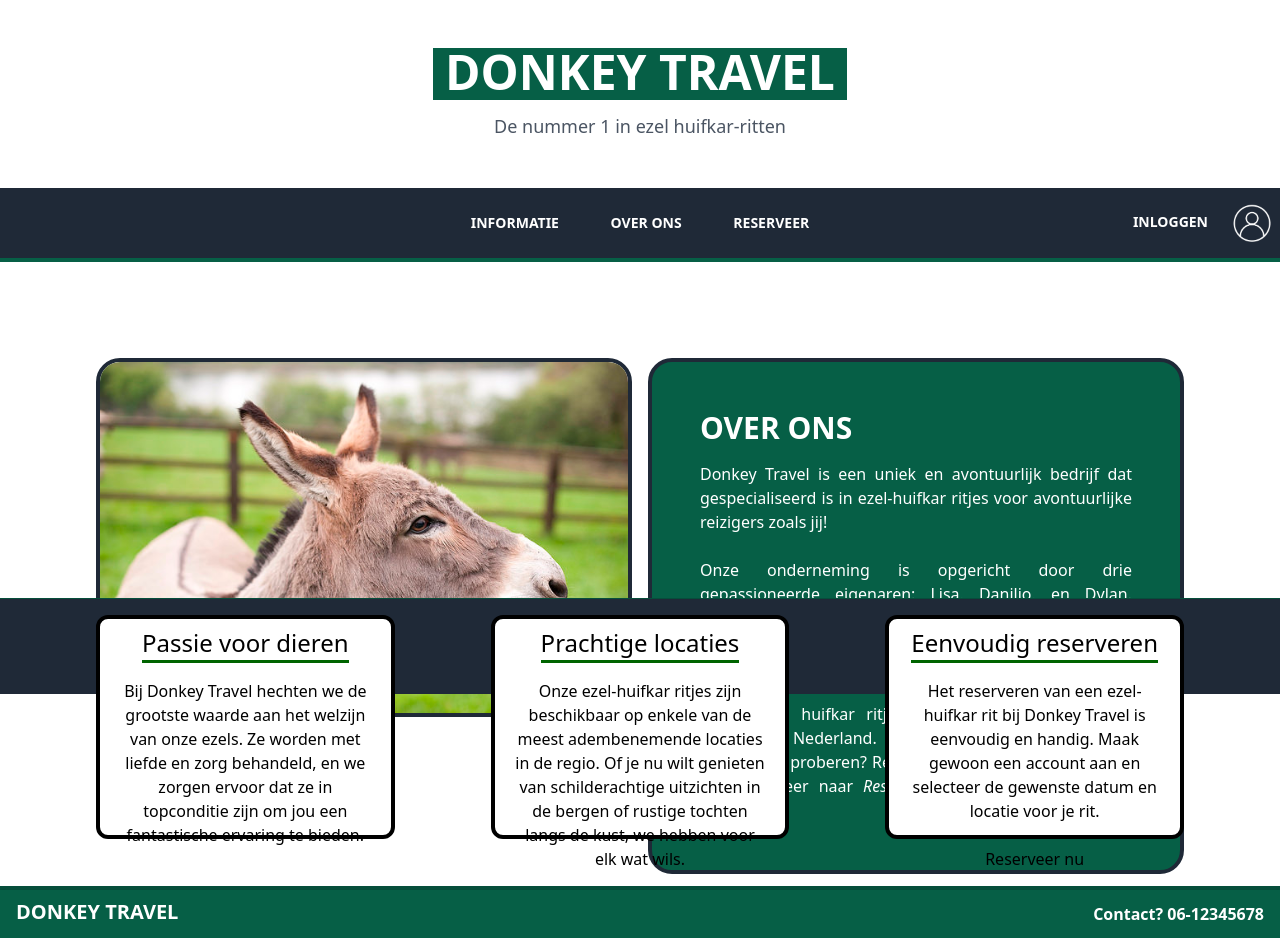
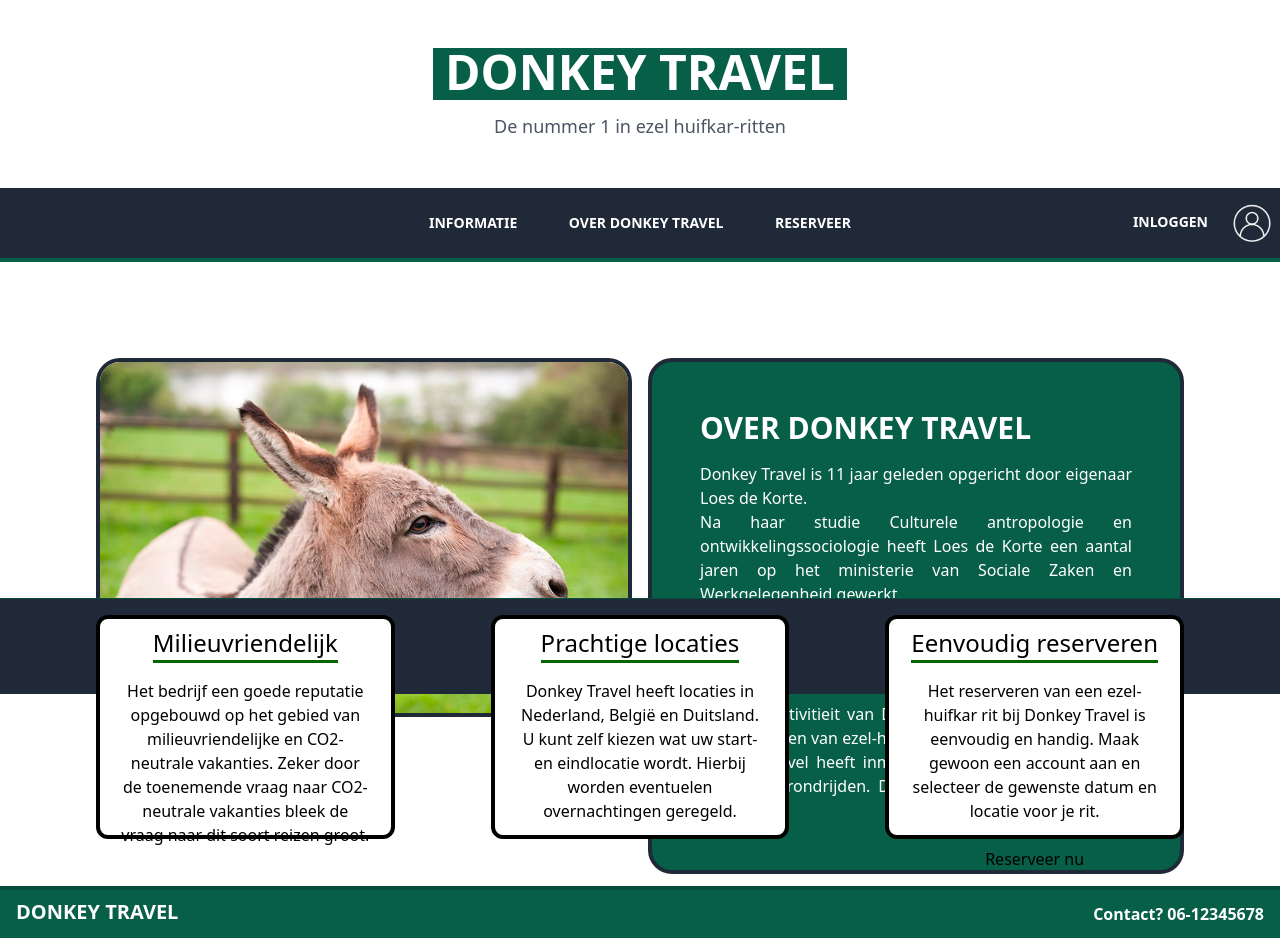
Before and after one commit to daanilio/donkeytravel, a PHP site: page /home.php in a window 1280 px wide. Run offline with PHP 8.4, Linux system fonts and the light colour scheme.

Commit message:
Informatie aangepast

```diff
--- a/Views/home.php
+++ b/Views/home.php
@@ -29,7 +29,7 @@
                 <a href="home.php#informatie"
                    class="hover:bg-gray-600 hover:text-white rounded py-2 px-4 mx-2">Informatie</a>
                 <a href="home.php#overOns" class="hover:bg-gray-600 hover:text-white rounded py-2 px-4 mx-2">Over
-                    ons</a>
+                    Donkey Travel</a>
                 <a href="#" class="hover:bg-gray-600 hover:text-white rounded py-2 px-4 mx-2">Reserveer</a>
             </div>
         </div>
@@ -47,19 +47,21 @@
         </div>
         <div class="col-span-2 text-left p-12 rounded-3xl border-4 border-gray-800 bg-green-800 text-white">
             <div>
-                <h1 id="overOns" class="font-bold uppercase text-3xl">Over ons</h1>
-                <p class="pt-4 text-1xl text-justify">Donkey Travel is een uniek en avontuurlijk bedrijf
-                    dat
-                    gespecialiseerd is in ezel-huifkar ritjes voor avontuurlijke reizigers zoals jij!
-                    <br> <br>
-                    Onze onderneming is opgericht door drie gepassioneerde eigenaren: Lisa, Danilio, en Dylan. Samen
-                    delen we een diepe liefde voor de natuur, dieren, en het creëren van onvergetelijke herinneringen
-                    voor onze klanten.
-                    <br> <br>
-                    Wij leveren huifkar ritjes (met ezel) door de mooie gebieden in Nederland. <br>
-                    Een keertje proberen? Reserveren kan makkelijk via deze site. Navigeer naar <a href="#"><i>Reserveren</i></a>
-                    en
-                    beleef onze unieke ervaring!
+                <h1 id="overOns" class="font-bold uppercase text-3xl">Over Donkey Travel</h1>
+                <p class="pt-4 text-1xl text-justify">Donkey Travel is 11 jaar geleden opgericht door eigenaar Loes de
+                    Korte.
+                    <br>
+                    Na haar studie Culturele antropologie en ontwikkelingssociologie heeft Loes de Korte een aantal
+                    jaren op het ministerie van Sociale Zaken en Werkgelegenheid gewerkt.
+                    <br>
+                    Al snel werd duidelijk dat ze
+                    daar niet op haar plaats was. Ze besloot haar twee passies (ezels en reizen) te combineren.
+                    <br><br>
+                    De hoofdactivitieit van Donkey Travel is het
+                    arrangeren en begeleiden van ezel-huifkartochten.
+                    <br>
+                    Donkey Travel heeft inmiddels een twintigtal ezels met huifkarren rondrijden. Dat aantal breidt zich
+                    nog altijd uit.
                 </p>
             </div>
         </div>
@@ -70,21 +72,19 @@
     <div class="grid grid-cols-3 px-24 gap-24">
         <div class="z-10 w-full h-56 bg-white text-black border-4 bg-white border-black text-l text-center rounded-xl"
              style="background-color: white">
-            <h3 class="text-2xl pt-2"><span style="padding-bottom: 1px;border-bottom: darkgreen 3px solid">Passie voor dieren</span>
+            <h3 class="text-2xl pt-2"><span style="padding-bottom: 1px;border-bottom: darkgreen 3px solid">Milieuvriendelijk</span>
             </h3>
-            <p class="p-5">Bij Donkey Travel hechten we de grootste waarde aan het welzijn van onze ezels. Ze
-                worden met liefde en zorg behandeld, en we zorgen ervoor dat ze in topconditie zijn om jou een
-                fantastische
-                ervaring te bieden.
+            <p class="p-5">Het bedrijf een goede reputatie opgebouwd op het gebied van milieuvriendelijke en
+                CO2-neutrale vakanties. Zeker door de toenemende vraag naar CO2-neutrale vakanties bleek de vraag naar
+                dit soort reizen groot.
             </p>
         </div>
         <div class="z-10 w-full h-56 bg-white text-black border-4 bg-white border-black text-l text-center rounded-xl"
              style="background-color: white">
             <h3 class="text-2xl pt-2"><span style="padding-bottom: 1px;border-bottom: darkgreen 3px solid">Prachtige locaties</span>
             </h3>
-            <p class="p-5">Onze ezel-huifkar ritjes zijn beschikbaar op enkele van de meest adembenemende locaties in de
-                regio. Of je nu wilt genieten van schilderachtige uitzichten in de bergen of rustige tochten langs de
-                kust, we hebben voor elk wat wils.
+            <p class="p-5">Donkey Travel heeft locaties in Nederland, België en Duitsland. <br> U kunt zelf kiezen wat
+                uw start- en eindlocatie wordt. Hierbij worden eventuelen overnachtingen geregeld.
             </p>
         </div>
         <div class="z-10 w-full h-56 bg-white text-black border-4 bg-white border-black text-l text-center rounded-xl"
```
